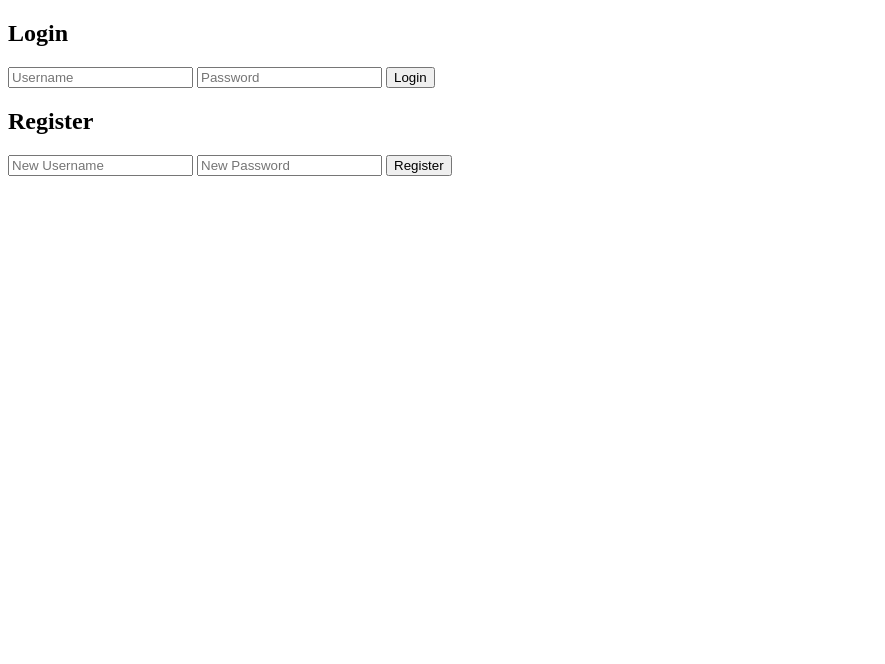
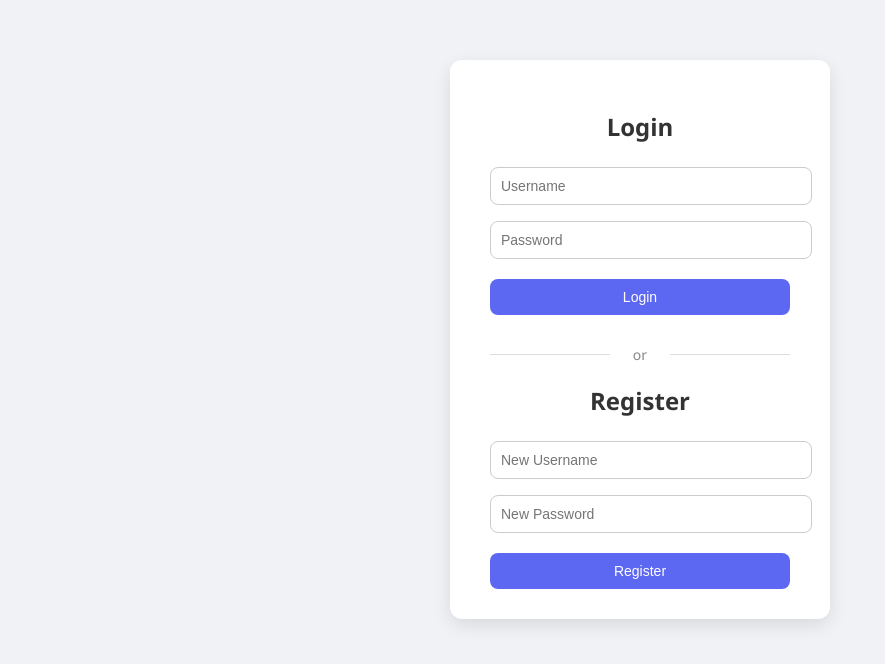
Before and after one commit to SeanMichals/StickyNotesApp, a website: page login.html in a window 1280 px wide. Shown: the whole page, without its empty margins (0-885 px from the left). Drawn offline with Linux system fonts and the light colour scheme.

Commit message:
Update login.html

```diff
--- a/login.html
+++ b/login.html
@@ -1,18 +1,99 @@
 <!DOCTYPE html>
-<html>
+<html lang="en">
 <head>
+  <meta charset="UTF-8">
   <title>Login - StickyNote App</title>
+  <style>
+    body {
+      margin: 0;
+      font-family: 'Segoe UI', Tahoma, Geneva, Verdana, sans-serif;
+      background: #f0f2f5;
+      display: flex;
+      justify-content: center;
+      align-items: flex-start;
+      height: 100vh;
+      padding-top: 60px;
+    }
+
+    .container {
+      background: white;
+      padding: 30px 40px;
+      border-radius: 12px;
+      box-shadow: 0 6px 18px rgba(0, 0, 0, 0.1);
+      text-align: center;
+      width: 300px;
+    }
+
+    h2 {
+      margin-bottom: 16px;
+      color: #333;
+    }
+
+    input {
+      width: 100%;
+      padding: 10px;
+      margin: 8px 0;
+      border: 1px solid #ccc;
+      border-radius: 8px;
+      font-size: 14px;
+    }
+
+    button {
+      width: 100%;
+      padding: 10px;
+      margin-top: 12px;
+      background-color: #5c67f2;
+      color: white;
+      border: none;
+      border-radius: 8px;
+      font-size: 14px;
+      cursor: pointer;
+      transition: background-color 0.2s ease;
+    }
+
+    button:hover {
+      background-color: #434ed8;
+    }
+
+    .divider {
+      margin: 30px 0 10px;
+      font-size: 14px;
+      color: #888;
+      position: relative;
+    }
+
+    .divider::before, .divider::after {
+      content: "";
+      height: 1px;
+      width: 40%;
+      background: #ddd;
+      position: absolute;
+      top: 50%;
+    }
+
+    .divider::before {
+      left: 0;
+    }
+
+    .divider::after {
+      right: 0;
+    }
+  </style>
 </head>
 <body>
+  <div class="container">
     <h2>Login</h2>
     <input id="login-username" placeholder="Username">
     <input id="login-password" type="password" placeholder="Password">
     <button onclick="login()">Login</button>
 
+    <div class="divider">or</div>
+
     <h2>Register</h2>
     <input id="register-username" placeholder="New Username">
     <input id="register-password" type="password" placeholder="New Password">
     <button onclick="register()">Register</button>
+  </div>
 
   <script>
     async function register() {
```
Lines whose indentation alone changed are shown as unchanged.
